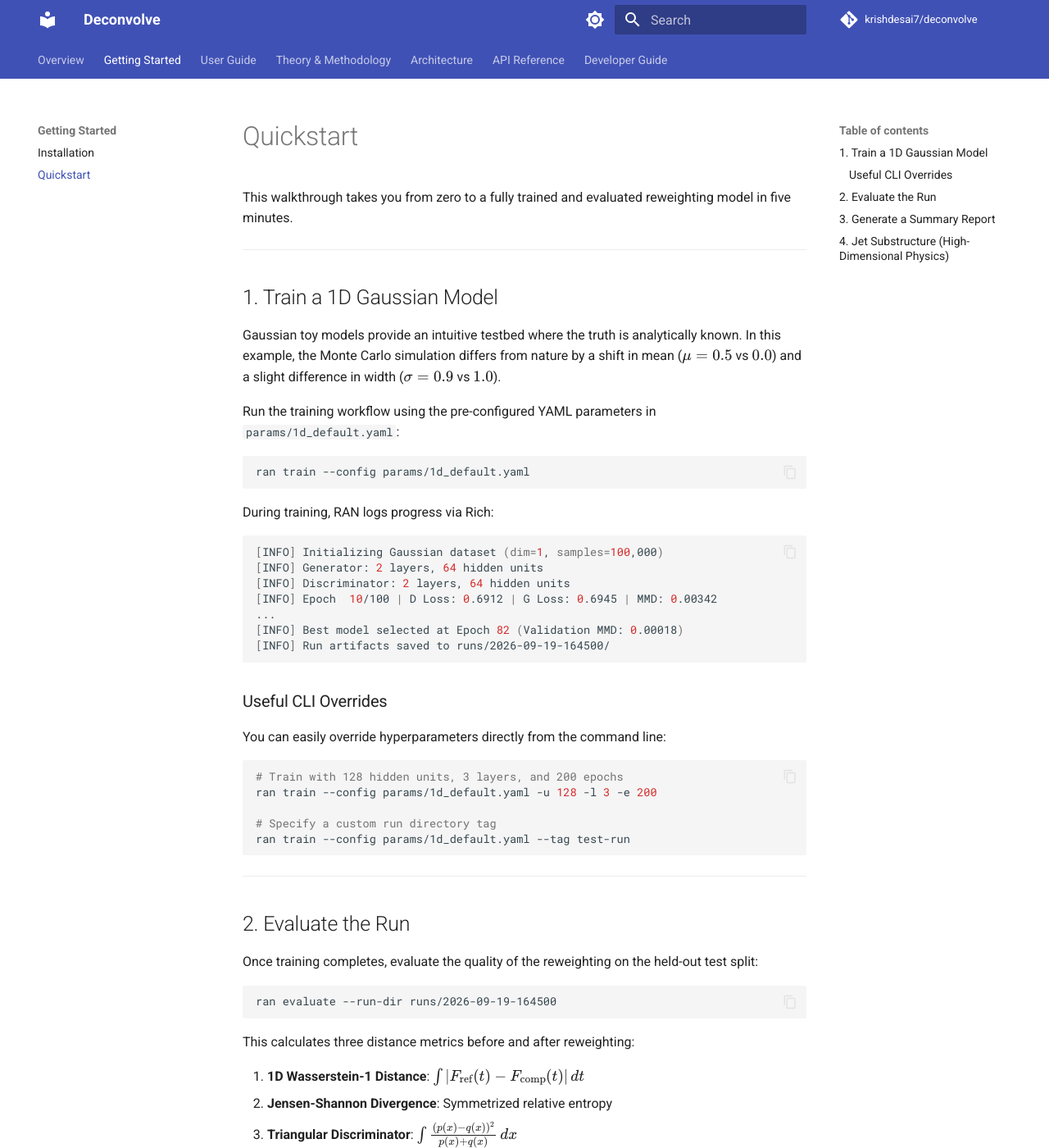
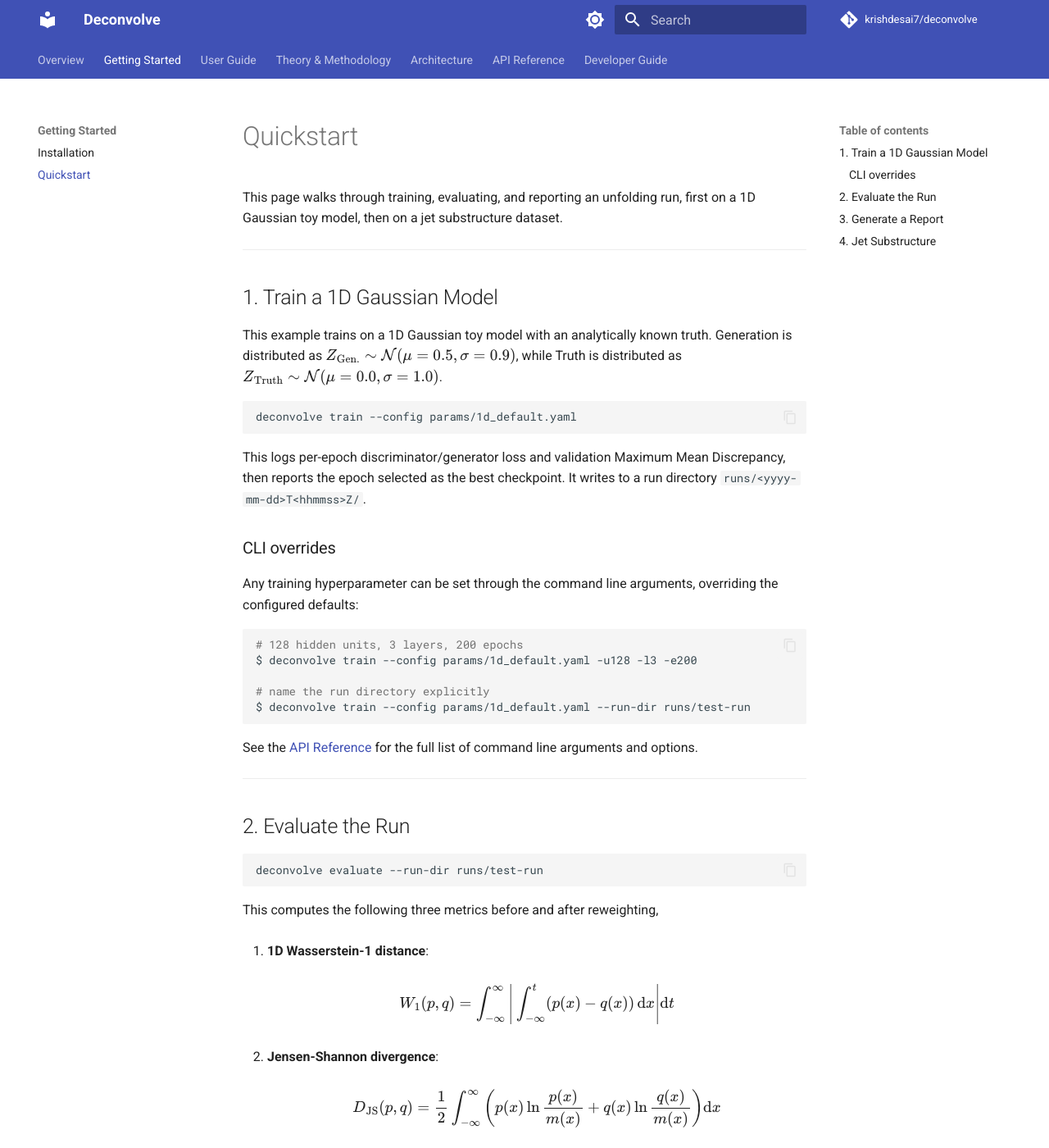
Before and after one commit to krishdesai7/RANv4, an MkDocs documentation site: the page built from docs/getting-started/quickstart.md, in a window 1280 px wide and 1400 px high. Shown: the whole window at 82% size. Built offline with MkDocs 1.6.1 and Material for MkDocs 9.7.7, drawn with Linux system fonts in a browser that asks for light colours; comment, search, counter and statistics services are not loaded; some of the changed text lies outside the part shown.

Commit message:
docs: update quickstart guide and index for clarity, refine training and evaluation instructions, and enhance MathJax configuration

````diff
--- a/docs/getting-started/quickstart.md
+++ b/docs/getting-started/quickstart.md
@@ -1,90 +1,85 @@
 # Quickstart
 
-This walkthrough takes you from zero to a fully trained and evaluated reweighting model in five minutes.
+This page walks through training, evaluating, and reporting an unfolding run, first on a 1D Gaussian toy model, then on a jet substructure dataset.
 
 ---
 
 ## 1. Train a 1D Gaussian Model
 
-Gaussian toy models provide an intuitive testbed where the truth is analytically known. In this example, the Monte Carlo simulation differs from nature by a shift in mean ($\mu = 0.5$ vs $0.0$) and a slight difference in width ($\sigma = 0.9$ vs $1.0$).
-
-Run the training workflow using the pre-configured YAML parameters in `params/1d_default.yaml`:
+This example trains on a 1D Gaussian toy model with an analytically known truth. Generation is distributed as \(Z_{\text{Gen.}} \sim \mathcal{N}(\mu = 0.5, \sigma = 0.9)\), while Truth is distributed as \(Z_{\text{Truth}} \sim \mathcal{N}(\mu = 0.0, \sigma = 1.0)\).
 
 ```shell
-ran train --config params/1d_default.yaml
+deconvolve train --config params/1d_default.yaml
 ```
 
-During training, RAN logs progress via Rich:
+This logs per-epoch discriminator/generator loss and validation Maximum Mean Discrepancy, then reports the epoch selected as the best checkpoint. It writes to a run directory `runs/<yyyy-mm-dd>T<hhmmss>Z/`.
+
+### CLI overrides
+
+Any training hyperparameter can be set through the command line arguments, overriding the configured defaults:
 
 ```shell
-[INFO] Initializing Gaussian dataset (dim=1, samples=100,000)
-[INFO] Generator: 2 layers, 64 hidden units
-[INFO] Discriminator: 2 layers, 64 hidden units
-[INFO] Epoch  10/100 | D Loss: 0.6912 | G Loss: 0.6945 | MMD: 0.00342
-...
-[INFO] Best model selected at Epoch 82 (Validation MMD: 0.00018)
-[INFO] Run artifacts saved to runs/2026-09-19-164500/
+# 128 hidden units, 3 layers, 200 epochs
+$ deconvolve train --config params/1d_default.yaml -u128 -l3 -e200
+
+# name the run directory explicitly
+$ deconvolve train --config params/1d_default.yaml --run-dir runs/test-run
 ```
 
-### Useful CLI Overrides
-
-You can easily override hyperparameters directly from the command line:
-
-```shell
-# Train with 128 hidden units, 3 layers, and 200 epochs
-ran train --config params/1d_default.yaml -u 128 -l 3 -e 200
-
-# Specify a custom run directory tag
-ran train --config params/1d_default.yaml --tag test-run
-```
+See the [API Reference](../api/training.md) for the full list of command line arguments and options.
 
 ---
 
 ## 2. Evaluate the Run
 
-Once training completes, evaluate the quality of the reweighting on the held-out test split:
-
 ```shell
-ran evaluate --run-dir runs/2026-09-19-164500
+deconvolve evaluate --run-dir runs/test-run
 ```
 
-This calculates three distance metrics before and after reweighting:
+This computes the following three metrics before and after reweighting,
 
-1. **1D Wasserstein-1 Distance**: $\int |F_{\text{ref}}(t) - F_{\text{comp}}(t)| \, dt$
-2. **Jensen-Shannon Divergence**: Symmetrized relative entropy
-3. **Triangular Discriminator**: $\int \frac{(p(x) - q(x))^2}{p(x) + q(x)} \, dx$
+1. **1D Wasserstein-1 distance**:
 
-The evaluated metrics are written back to `runs/2026-09-19-164500/metrics.json`.
+    \[
+    W_1(p, q) = \int_{-\infty}^\infty \left\vert{} \int_{-\infty}^t (p(x) - q(x)) \, \d x \right\vert{} \d t
+    \]
+
+2. **Jensen-Shannon divergence**:
+
+    \[
+    D_{\text{JS}}(p, q) = \frac{1}{2} \int_{-\infty}^\infty \left( p(x) \ln \frac{p(x)}{m(x)} + q(x) \ln \frac{q(x)}{m(x)} \right) \d x
+    \]
+
+    where the mixing distribution is \(m(x) = \frac{1}{2}(p(x) + q(x))\).
+
+3. **Triangular discriminator (Vincze-LeCam divergence)**:
+
+    \[
+    \Delta(p, q) = \int_{-\infty}^\infty \frac{(p(x) - q(x))^2}{p(x) + q(x)} \d x
+    \]
+
+and writes the result to `<run-dir>/artifacts/metrics.json`.
 
 ---
 
-## 3. Generate a Summary Report
-
-Generate publication-ready diagnostic plots and a LaTeX report summarizing the run:
+## 3. Generate a Report
 
 ```shell
-ran report --run-dir runs/2026-09-19-164500
+deconvolve report --run-dir <run-dir>
 ```
 
-This generates:
-
-- Cumulative distribution function (CDF) comparisons
-- Histogram ratio plots
-- Loss curves and MMD trajectory over epochs
-- `report.tex` and compiled `report.pdf` inside `runs/2026-09-19-164500/artifacts/`
+This command generates a report with the computed metrics for before and after reweighting, and plots of the probability density function comparisons, loss curves, and the MMD trajectory, and compiles `report.tex`/`report.pdf` under `<run-dir>/artifacts/`.
 
 ---
 
-## 4. Jet Substructure (High-Dimensional Physics)
+## 4. Jet Substructure
 
-To train on real high-energy physics data (12 jet substructure observables from the Zenodo dataset):
+This example trains on a set of twelve jet substructure observables (Zenodo, downloaded and cached under `.cache/` on first use):
 
 ```shell
-# Train on all 12 jet variables
-ran train -D jets
+# all twelve variables
+deconvolve train -Djets
 
-# Or train on specific variables (e.g. mass and width)
-ran train -D jets -v m -v w
+# a subset, e.g. mass and width
+deconvolve train -Djets -vm -vw
 ```
-
-Dataset downloads and cache management are handled automatically under `.cache/`.
--- a/docs/javascripts/mathjax.js
+++ b/docs/javascripts/mathjax.js
@@ -3,7 +3,10 @@ window.MathJax = {
     inlineMath: [["\\(", "\\)"], ["$", "$"]],
     displayMath: [["\\[", "\\]"], ["$$", "$$"]],
     processEscapes: true,
-    processEnvironments: true
+    processEnvironments: true,
+    macros: {
+      d: "{\\mathop{}\\!\\mathrm{d}}"
+    }
   },
   options: {
     ignoreHtmlClass: ".*|",
````
Also changed, not shown: docs/index.md (+1 -1 lines).
